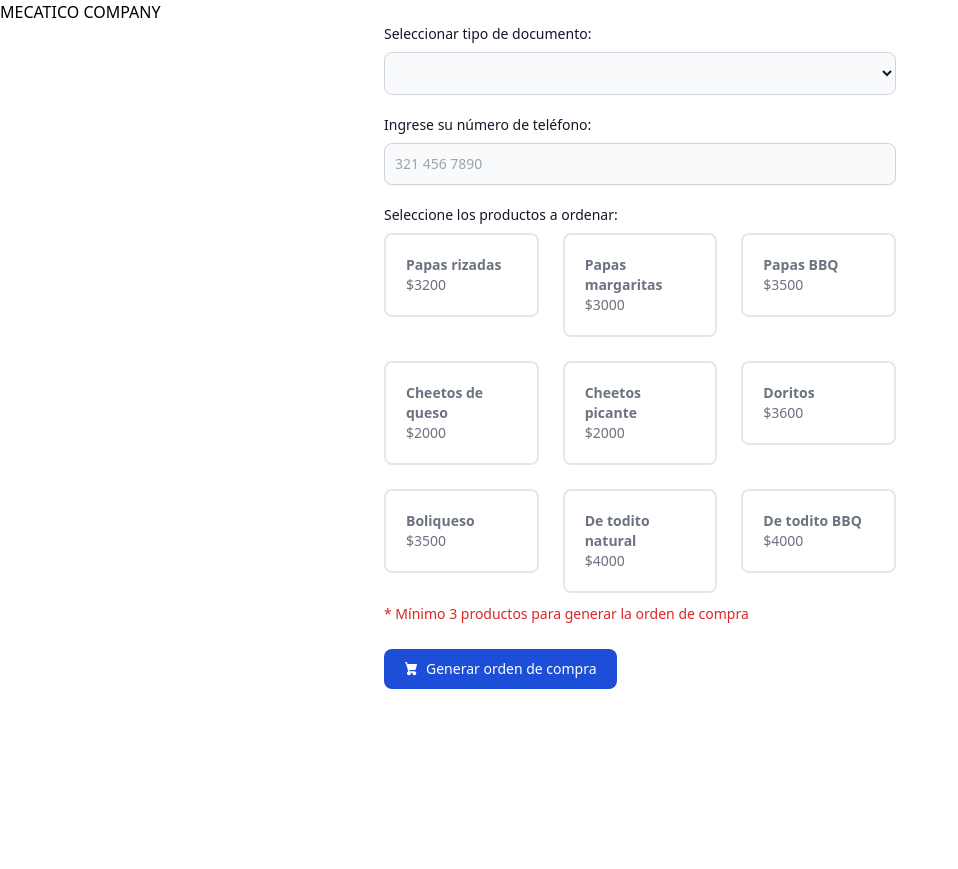
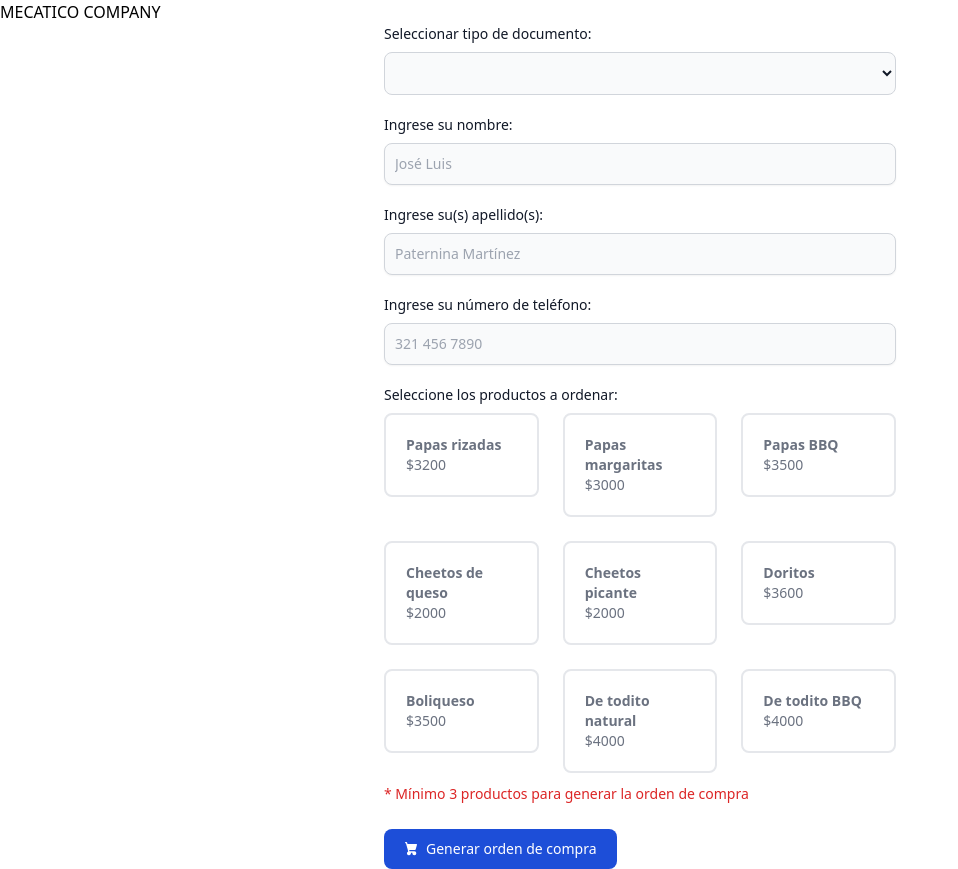
Before and after one commit to JosePater/TalentoB-Mecatico-Company, an Angular app: page / in a window 1280 px wide. Shown: the whole page, without its empty margins (0-958 px from the left). Before the commit the page ends 800 px from the top, so only its background shows below. Built offline with nearby package versions, Linux system fonts and the light colour scheme.

Commit message:
feat(inputs): added name and last name fields

```diff
--- a/src/app/components/forms/forms.component.html
+++ b/src/app/components/forms/forms.component.html
@@ -15,7 +15,7 @@
           !hasErrors('typeID', 'required') && wasItTouched('typeID')
       }"
     >
-      <option selected value="Cédula">Cédula</option>
+      <option value="Cédula">Cédula</option>
       <option value="NIT">NIT</option>
     </select>
   </div>
@@ -46,6 +46,59 @@
     }
   </div>
   }
+
+  <div class="mb-5">
+    <label
+      for="name"
+      class="block mb-2 text-sm font-medium text-gray-900 dark:text-white"
+      >Ingrese su nombre:</label
+    >
+    <input
+      type="name"
+      id="name"
+      formControlName="name"
+      class="shadow-sm bg-gray-50 border border-gray-300 text-gray-900 text-sm rounded-lg focus:ring-indigo-500 focus:border-indigo-500 focus:bg-blue-50 block w-full p-2.5 dark:bg-gray-700 dark:border-gray-600 dark:placeholder-gray-400 dark:text-white dark:shadow-sm-light"
+      placeholder="José Luis"
+      [ngClass]="{
+        'border-red-500':
+          hasErrors('name', 'required') || hasErrors('name', 'minlength'),
+        'border-green-600':
+          !hasErrors('name', 'required') && wasItTouched('name')
+      }"
+    />
+    @if (hasErrors('name','required')) {
+    <span class="text-red-600 text-sm">* Nombre requerido</span>
+    } @if (hasErrors('name', 'minlength')) {
+    <span class="text-red-600 text-sm">* Mínimo 3 caracteres</span>
+    }
+  </div>
+
+  <div class="mb-5">
+    <label
+      for="lastname"
+      class="block mb-2 text-sm font-medium text-gray-900 dark:text-white"
+      >Ingrese su(s) apellido(s):</label
+    >
+    <input
+      type="lastname"
+      id="lastname"
+      formControlName="lastname"
+      class="shadow-sm bg-gray-50 border border-gray-300 text-gray-900 text-sm rounded-lg focus:ring-indigo-500 focus:border-indigo-500 focus:bg-blue-50 block w-full p-2.5 dark:bg-gray-700 dark:border-gray-600 dark:placeholder-gray-400 dark:text-white dark:shadow-sm-light"
+      placeholder="Paternina Martínez"
+      [ngClass]="{
+        'border-red-500':
+          hasErrors('lastname', 'required') || hasErrors('lastname', 'minlength'),
+        'border-green-600':
+          !hasErrors('lastname', 'required') && wasItTouched('lastname')
+      }"
+    />
+    @if (hasErrors('lastname','required')) {
+    <span class="text-red-600 text-sm">* Apellido(s) requerido(s)</span>
+    } @if (hasErrors('lastname', 'minlength')) {
+    <span class="text-red-600 text-sm">* Mínimo 3 caracteres</span>
+    }
+  </div>
+
   <div class="mb-5">
     <label
       for="phone"
@@ -115,7 +168,6 @@
         Generar PDF
       </button>
     }
-
   </div>
 
 </form>
--- a/src/app/components/forms/forms.component.ts
+++ b/src/app/components/forms/forms.component.ts
@@ -43,6 +43,8 @@ export class FormsComponent implements OnInit {
     this.buyForm = this.formBuilder.group({
       typeID: ['', Validators.required],
       numID: ['', [Validators.required, Validators.minLength(6)]],
+      name: ['', [Validators.required, Validators.minLength(3)]],
+      lastname: ['', [Validators.required, Validators.minLength(3)]],
       phone: ['', [Validators.required, Validators.minLength(10)]],
       checkboxes: this.formBuilder.array([], [this.minSelectedCheckboxes(3)]),
     });
--- a/src/app/services/export-file.service.ts
+++ b/src/app/services/export-file.service.ts
@@ -44,8 +44,8 @@ export class ExportFileService {
     doc.setFont('helvetica', 'bold'); // Texto en negrita
     doc.text('Datos del cliente: ', this.col, this.row+=20);
     doc.setFont('helvetica', 'normal'); // Texto normal
-    doc.text(`Tipo de documento: ${formData.typeID}`, this.col, this.row+=10);
     doc.text(`Número de ${formData.typeID}: ${formData.numID}`, this.col, this.row+=10);
+    doc.text(`Nombre: ${formData.name} ${formData.lastname}`, this.col, this.row+=10);
     doc.text(`Teléfono: ${formData.phone}`, this.col, this.row+=10);
     doc.setFont('helvetica', 'bold'); // Texto en negrita
     doc.text('Productos ordenados:', this.col, this.row+=20);
```
